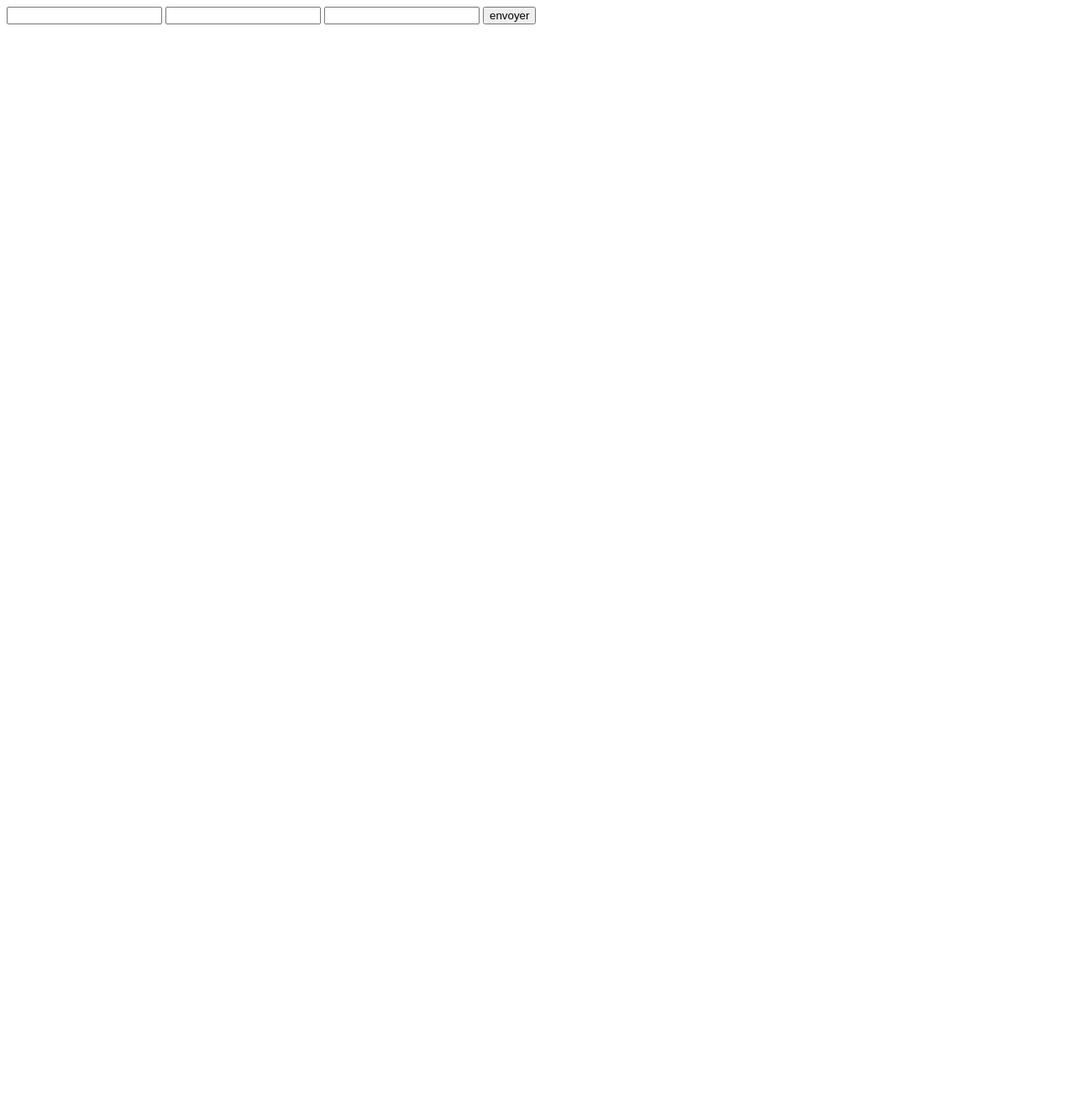
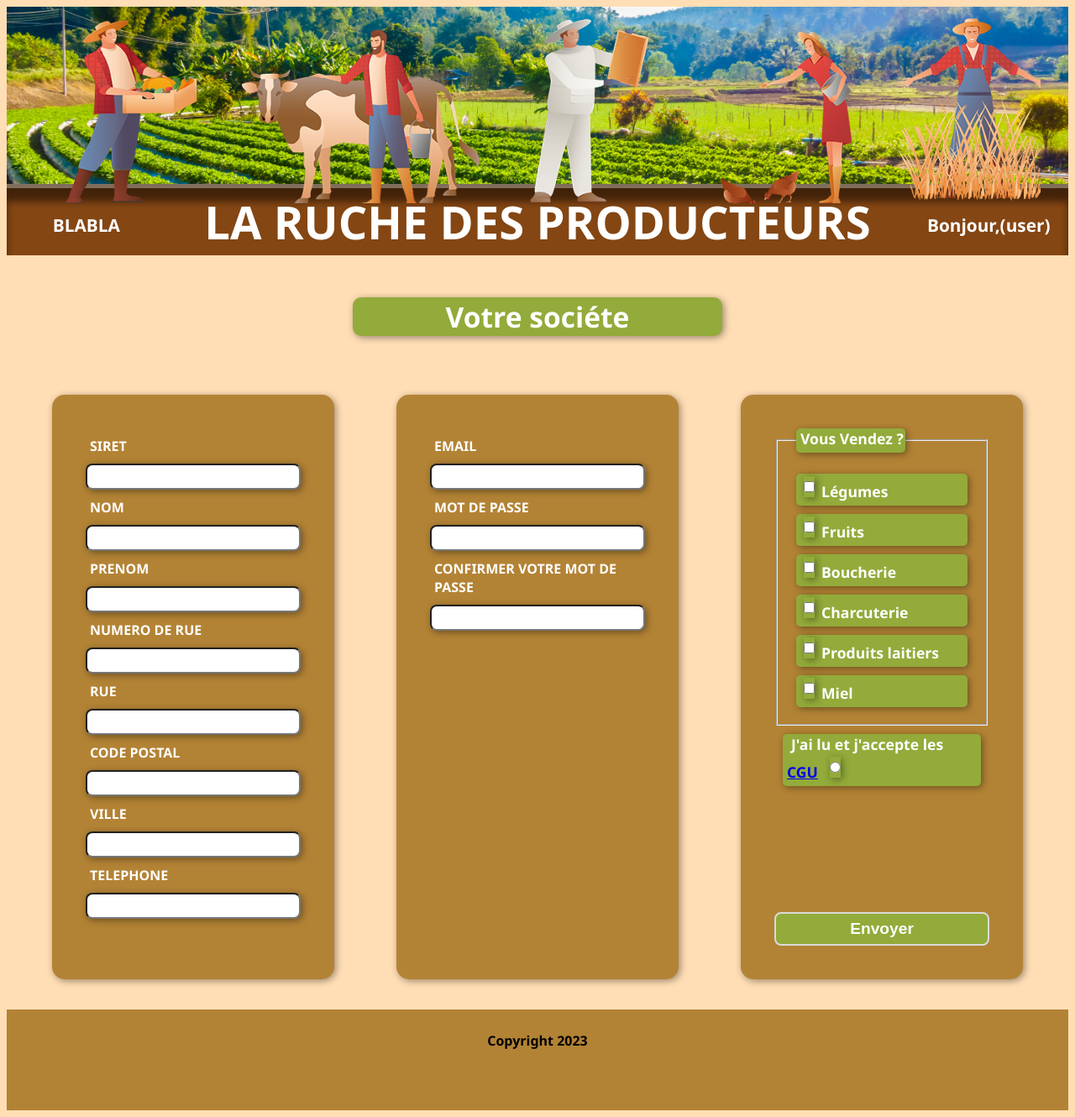
Before and after one commit to Johan-Lhuile/LaRucheDesProducteurs, a PHP site: page / in a window 1280 px wide. Before the commit the page is almost empty. Shown: the whole page at 84% size. Before the commit the page ends 29 px from the top, so only its background shows below. Run offline with PHP 8.4, Linux system fonts and the light colour scheme.

Commit message:
ajout html css

```diff
--- a/Index.html
+++ b/Index.html
@@ -1,20 +1,124 @@
 <!DOCTYPE html>
-<html lang="en">
+<html lang="fr">
   <head>
-    <meta charset="UTF-8">
-    <meta http-equiv="X-UA-Compatible" content="IE=edge">
-    <meta name="viewport" content="width=device-width, initial-scale=1.0">
-    <title>Document</title>
+    <meta charset="UTF-8" />
+    <meta name="viewport" content="width=device-width, initial-scale=1.0" />
+    <title>Formulaire</title>
+    <link rel="stylesheet" href="./inscription.css" />
+    <script src="./inscription.js" defer></script>
   </head>
   <body>
+    <header>
+      <img id="bg" src="./media/champs de fraise.png" alt="" />
+      <img id="perso" src="./media/Header-Local_Products.png" alt="" />
+    </header>
+    <nav>
+      <div class="icon">BLABLA</div>
+      <h1>LA RUCHE DES PRODUCTEURS</h1>
+      <p>Bonjour,(user)</p>
+    </nav>
+    <main>
+      <h2>Votre sociéte</h2>
 
+      <form action="./inscription.php" method="post">
+        <div class="form1">
+          <label for="siret">SIRET</label>
+          <input type="text" name="siret" id="siret" />
+
+          <label for="nom">NOM</label>
+          <input type="text" name="name" id="nom" />
+
+          <label for="prenom">PRENOM</label>
+          <input type="text" name="firstname" id="nom" />
+
+          <label for="numero">NUMERO DE RUE</label>
+          <input type="text" name="numero" id="numero" />
+
+          <label for="rue">RUE</label>
+          <input type="text" name="rue" id="rue" />
+
+          <label for="codepostal">CODE POSTAL</label>
+          <input type="text" name="codepostal" id="codepostal" />
+
+          <label for="ville">VILLE</label>
+          <input type="text" name="ville" id="ville" />
+
+          <label for="tel">TELEPHONE</label>
+          <input type="tel" name="phone" id="tel" />
+        </div>
+        <div class="form2">
+          <label for="email">EMAIL</label>
+          <input type="email" name="email" id="email" />
+
+          <label for="password">MOT DE PASSE</label>
+          <input type="password" name="password" id="password" />
+
+          <label for="password2">CONFIRMER VOTRE MOT DE PASSE</label>
+          <input type="password" name="password2" id="password2" />
+        </div>
+
+        <div class="form3">
+          <fieldset>
+            <legend>Vous Vendez ?</legend>
             <div>
-    <form action="./inscription.php" method="post">
-        <input type="text" name="user_name" id="name" required>
-        <input type="email" name="user_email" id="email" required>
-        <input type="tel" name="user_phone" id="phone" required>
-        <button type="submit">envoyer</button>
+              <input
+                type="checkbox"
+                name="legumes"
+                id="legumes"
+                value="legumes"
+              /><label for="legumes">Légumes</label>
+            </div>
+            <div>
+              <input
+                type="checkbox"
+                name="fruits"
+                id="fruits"
+                value="fruits"
+              /><label for="fruits">Fruits</label>
+            </div>
+            <div>
+              <input
+                type="checkbox"
+                name="boucherie"
+                id="boucherie"
+                value="boucherie"
+              /><label for="boucherie">Boucherie</label>
+            </div>
+            <div>
+              <input
+                type="checkbox"
+                name="charcuterie"
+                id="charcuterie"
+                value="charcuterie"
+              /><label for="charcuterie">Charcuterie</label>
+            </div>
+            <div>
+              <input
+                type="checkbox"
+                name="produits laitiers"
+                id="produits laitiers"
+                value="produits laitiers"
+              /><label for="produits laitiers">Produits laitiers</label>
+            </div>
+            <div>
+              <input type="checkbox" name="miel" id="miel" value="miel" /><label
+                for="miel"
+                >Miel</label
+              >
+            </div>
+          </fieldset>
+
+          <div class="CGU">
+            <label for="CGU_OK"
+              >J'ai lu et j'accepte les <a href="#">CGU</a></label
+            >
+            <input type="radio" name="CGU_OK" id="CGU_OK" />
+          </div>
+          <button type="submit">Envoyer</button>
+        </div>
       </form>
-    </div>
+    </main>
+
+    <footer><p>Copyright 2023</p></footer>
   </body>
 </html>
--- /dev/null
+++ b/inscription.css
@@ -0,0 +1,183 @@
+body {
+  background-color: #ffdeb5;
+  font-family: "Segoe UI", Tahoma, Geneva, Verdana, sans-serif;
+  font-weight: 700;
+}
+
+header {
+  /* height: 195px; */
+  position: relative;
+  box-shadow: inset 0em -4em 8px rgba(0, 0, 0, 0.5);
+}
+
+#perso {
+  position: absolute;
+  top: -60%;
+  width: 95%;
+  left: 30px;
+
+}
+
+#bg {
+  width: 100%;
+
+}
+
+nav {
+  background-color: #844613;
+  height: 80px;
+  box-shadow: inset 0em 1em 8px rgba(0, 0, 0, 0.5);
+  display: flex;
+  flex-direction: row;
+  justify-content: space-around;
+  color: #ffffff;
+}
+
+nav h1 {
+  font-size: 3.4rem;
+  text-align: center;
+  margin: auto;
+}
+
+nav p {
+  text-align: center;
+  font-size: 1.3rem;
+  width: 15%;
+  margin-top: 30px;
+}
+
+h2 {
+  padding: 0 25px;
+}
+
+.icon {
+  font-size: 1.3rem;
+  width: 15%;
+  text-align: center;
+  margin-top: 30px;
+}
+
+h2 {
+  background-color: #92ab3a;
+  text-align: center;
+  font-size: 2.1rem;
+  width: 390px;
+  margin: 50px auto;
+  color: #ffffff;
+  border-radius: 10px;
+  box-shadow: 2px 2px 8px rgba(0, 0, 0, 0.4);
+}
+
+form {
+  display: flex;
+  flex-direction: row;
+  justify-content: space-evenly;
+}
+.form1,
+.form2,
+.form3 {
+  background-color: #b38335;
+  color: #ffffff;
+  display: flex;
+  flex-direction: column;
+  width: 20vw;
+  padding: 40px;
+  margin: 20px;
+  border-radius: 15px;
+  box-shadow: 2px 2px 8px rgba(0, 0, 0, 0.4);
+}
+
+.form3 div,
+legend {
+  background-color: #92ab3a;
+  box-shadow: 2px 2px 8px rgba(0, 0, 0, 0.4);
+  margin: 10px;
+  padding-left: 5px;
+  padding-bottom: 5px;
+  border-radius: 5px;
+  font-size: 1.1rem;
+}
+
+label {
+  padding: 10px 5px;
+}
+input {
+  border-radius: 8px;
+  box-shadow: 2px 2px 8px rgba(0, 0, 0, 0.4);
+  height: 25px;
+}
+
+button {
+  margin-top: 140px;
+  height: 40px;
+  color: #ffffff;
+  background-color: #92ab3a;
+  border-radius: 8px;
+  border: 2px solid #d9d9d9;
+  font-size: 1.2rem;
+  font-weight: 600;
+}
+
+footer {
+  background-color: #b38335;
+  height: 120px;
+}
+
+footer p {
+  text-align: center;
+  padding-top: 2%;
+}
+
+/* ------------------------------------------------------------ */
+/* --------------------MEDIA AND SCREEN------------------------ */
+/* ------------------------------------------------------------ */
+
+@media screen and (max-width: 1200px) {
+
+nav h1 {
+    font-size: 2.5rem ;
+}
+nav p {
+  margin-top: 25px;
+}
+
+h2 {
+  width: 50%;
+  padding: 0 40px;
+}
+
+form {
+  flex-direction: column;
+}
+.form1,
+.form2,
+.form3 {
+width: 50%;
+margin: 20px auto;
+}
+}
+
+
+@media screen and (max-width: 900px) {
+
+  nav h1 {
+    font-size: 2rem ;
+  }
+
+  nav p {
+    margin-top: 15px;
+  }
+
+  form {
+    flex-direction: column;
+  }
+  .form1,
+  .form2,
+  .form3 {
+  width: 70%;
+  margin: 50px auto;
+}
+}
+
+@media screen and (max-width: 750px) {
+}
--- /dev/null
+++ b/inscription.js
@@ -0,0 +1,5 @@
+const formInsc = document.forms.formInsc;
+
+formInsc.addEventListener("submit",(event) => {
+    event.preventDefault();
+});
```
Also changed, not shown: inscription.php (+34 -18 lines), media/Header-Local_Products.png (added), media/champs de fraise.png (added). Lines whose indentation alone changed are shown as unchanged.
